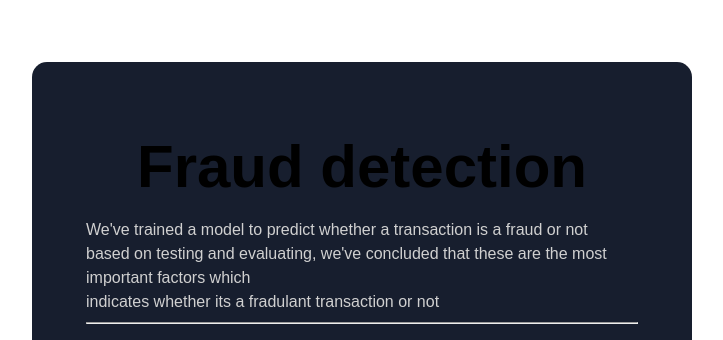
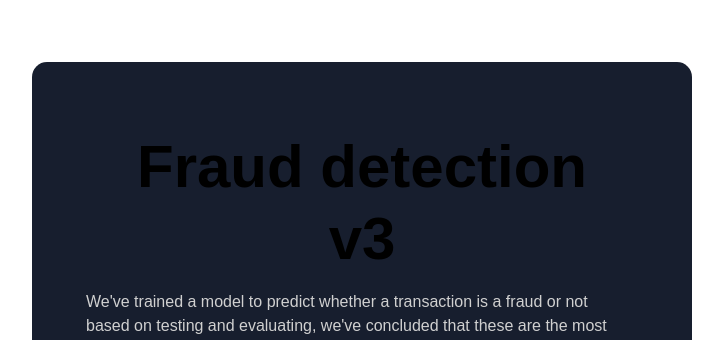
Before and after one commit to yazanzamel/fdd, a React (Vite) app: page / in a window 1280 px wide. Shown: the top 340 px of the page, without its empty margins (278-1001 px from the left). Built offline with nearby package versions, Linux system fonts and the light colour scheme; no server answers.

Commit message:
Update MyForm.jsx

```diff
--- a/src/components/MyForm.jsx
+++ b/src/components/MyForm.jsx
@@ -80,7 +80,7 @@ export default function FormDataComponent() {
     }
   const formDataToSend = { ...formData, transaction_time: timeInDate };
   console.log(formDataToSend)
-    const apiEndpoint = 'http://54.234.85.174:8000/predict';
+    const apiEndpoint = 'backend-alb-81524781.us-east-1.elb.amazonaws.com';
     axios
       .post(apiEndpoint, formDataToSend, {
         headers: {
@@ -104,7 +104,7 @@ export default function FormDataComponent() {
   const [categories, setCategories] = useState([]);
 
   useEffect(() => {
-    const apiEndpoint = 'http://54.234.85.174:8000/category';
+    const apiEndpoint = 'backend-alb-81524781.us-east-1.elb.amazonaws.com';
     axios
       .get(apiEndpoint)
       .then((response) => {
@@ -124,7 +124,7 @@ export default function FormDataComponent() {
 
       <Container maxWidth="sm" sx={{ py: 3 }}>
       <Typography variant="h2" align="center" sx={{ fontWeight: 'bold', padding: '15px' }}>
-        Fraud detection
+        Fraud detection v3
       </Typography>
       <Typography variant="body1"  align="left" style={{color: "#D0D0D0"}} >
         We've trained a model to predict whether a transaction is a fraud or not <br/>
```
